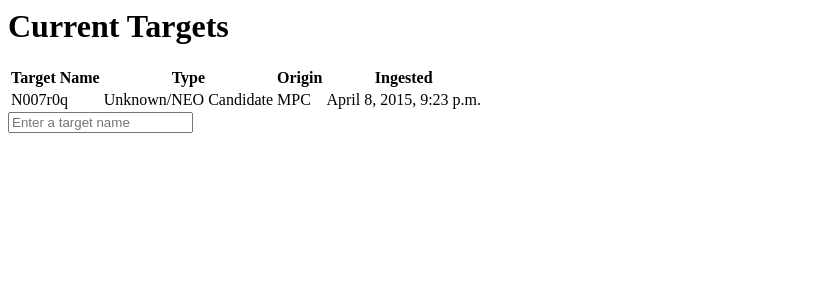
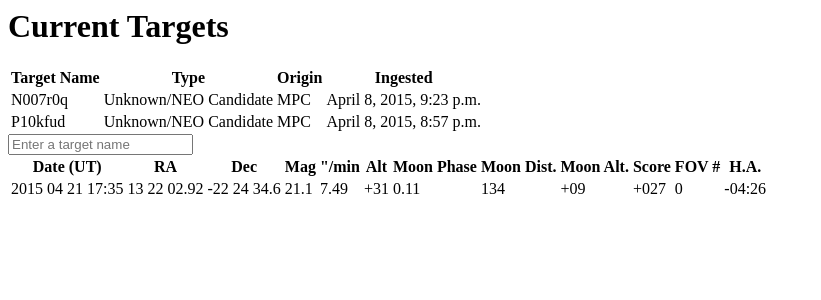
Before and after one commit to LCOGT/neoexchange, a Django app: page / in a window 1280 px wide. Shown: the top 300 px of the page, without its empty margins (0-821 px from the left). Run offline with Django 3.2, Linux system fonts and the light colour scheme.

Commit message:
Refactor functional tests to add helper methods. Modify hardcoded template to get test to pass as coded so far

```diff
--- a/ingest/templates/ingest/home.html
+++ b/ingest/templates/ingest/home.html
@@ -26,7 +26,72 @@
                     <td>MPC</td>
                     <td>April 8, 2015, 9:23 p.m.</td>
                 </tr>
+                <tr class="{% cycle 'odd' 'even' %}">
+                    <td>P10kfud</td>
+                    <td>Unknown/NEO Candidate</td>
+                    <td>MPC</td>
+                    <td>April 8, 2015, 8:57 p.m.</td>
+                </tr>
+            </tbody>
         </table>
         <input id="id_target" placeholder="Enter a target name"/>
+        <table id="id_ephemeris_table">
+            <thead>
+                <tr>
+                    <th class="list_title">
+                        <span id="date">Date (UT)</span>
+                    </th>
+                    <th class="list_project">
+                        <span id="ra">RA</span>
+                    </th>
+                    <th>
+                        <span id="dec">Dec</span>
+                    </th>
+                    <th>
+                        <span id="magnitude">Mag</span>
+                    </th>
+                    <th>
+                        <span id="speed">"/min</span>
+                    </th>
+                    <th>
+                        <span id="altitude">Alt</span>
+                    </th>
+                    <th>
+                        <span id="moonphase">Moon Phase</span>
+                    </th>
+                    <th>
+                        <span id="moondist">Moon Dist.</span>
+                    </th>
+                    <th>
+                        <span id="moonalt">Moon Alt.</span>
+                    </th>
+                    <th>
+                        <span id="score">Score</span>
+                    </th>
+                     <th>
+                        <span id="fov_number">FOV #</span>
+                    </th>
+                    <th>
+                        <span id="hourangle">H.A.</span>
+                    </th>
+               </tr>
+            </thead>
+            <tbody>
+                <tr>
+                    <td>2015 04 21 17:35</td>
+                    <td>13 22 02.92</td>
+                    <td>-22 24 34.6</td>
+                    <td>21.1</td>
+                    <td>7.49</td>
+                    <td>+31</td>
+                    <td>0.11</td>
+                    <td>134</td>
+                    <td>+09</td>
+                    <td>+027</td>
+                    <td>0</td>
+                    <td>-04:26</td>
+                </tr>
+            </tbody>
+        </table>
     </body>
 </html>
```
Also changed, not shown: neox/tests/tests.py (+27 -15 lines).
